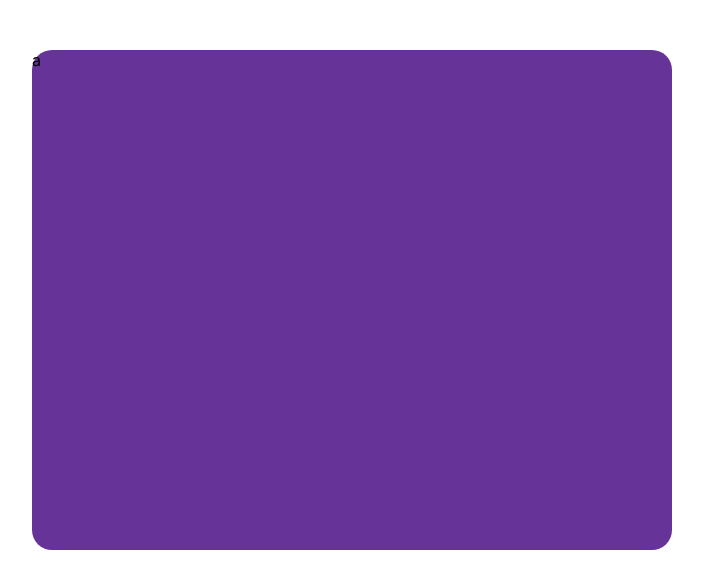
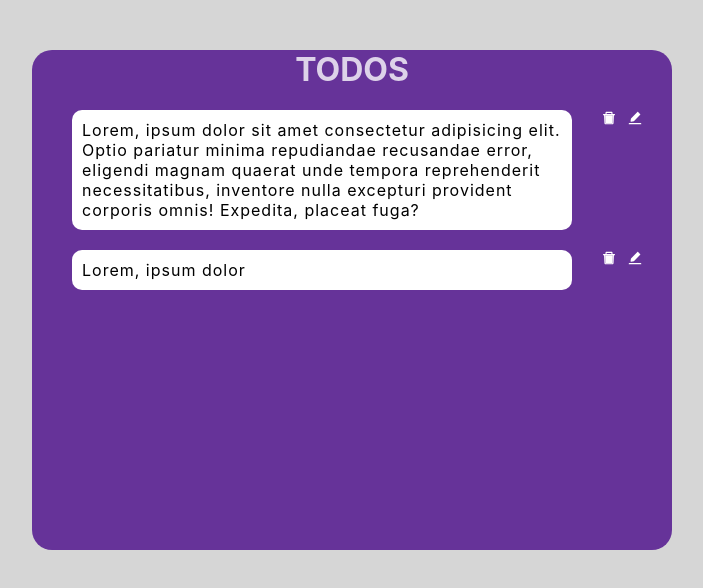
Before and after one commit to oguzhanascier/router-context, a React (Create React App) app: page / in a window 1280 px wide. Shown: the top 588 px of the page, without its empty margins (288-991 px from the left). Built offline with nearby package versions, Linux system fonts and the light colour scheme.

Commit message:
just app html

```diff
--- a/src/App.js
+++ b/src/App.jsx
@@ -1,10 +1,12 @@
 
 import './App.css';
+import TodoList from './components/TodoList';
 
 function App() {
   return (
     <div className="container">
-     a
+      <h1 className='todoTitle'>TODOS</h1>
+     <TodoList/>
     </div>
   );
 }
--- /dev/null
+++ b/src/components/TodoList.jsx
@@ -0,0 +1,12 @@
+import React from 'react'
+import Todos from './Todos'
+
+function TodoList() {
+    return (
+        <div>
+            <Todos />
+        </div>
+    )
+}
+
+export default TodoList
--- /dev/null
+++ b/src/components/Todos.jsx
@@ -0,0 +1,27 @@
+import React from 'react'
+import { AiTwotoneDelete, AiFillEdit } from 'react-icons/ai'
+function Todos() {
+    return (
+        <div className='todoCont'>
+            <ul className='todosList'>
+                <li className='todo'>
+                    <p className="text"> Lorem, ipsum dolor sit amet consectetur adipisicing elit. Optio pariatur minima repudiandae recusandae error, eligendi magnam quaerat unde tempora reprehenderit necessitatibus, inventore nulla excepturi provident corporis omnis! Expedita, placeat fuga?</p>
+                    <div className="buttonGroup">
+                        <AiTwotoneDelete />
+                        <AiFillEdit />
+                    </div>
+                </li>
+                <li className='todo'>
+                    <p className="text"> Lorem, ipsum dolor</p>
+                    <div className="buttonGroup">
+                        <AiTwotoneDelete />
+                        <AiFillEdit />
+                    </div>
+                </li>
+
+            </ul>
+        </div>
+    )
+}
+
+export default Todos
--- a/src/index.css
+++ b/src/index.css
@@ -5,6 +5,7 @@ body {
     sans-serif;
   -webkit-font-smoothing: antialiased;
   -moz-osx-font-smoothing: grayscale;
+  background-color: #3333;
 }
 
 code {
@@ -13,11 +14,11 @@ code {
 }
 
 
-.container{
-  background-color: rebeccapurple;
-  width: 50%;
-  margin: 50px auto ;
-  min-height: 500px;
+li{
+  list-style-type: none;
+}
 
 
+p{
+  margin: 0;
 }
```
